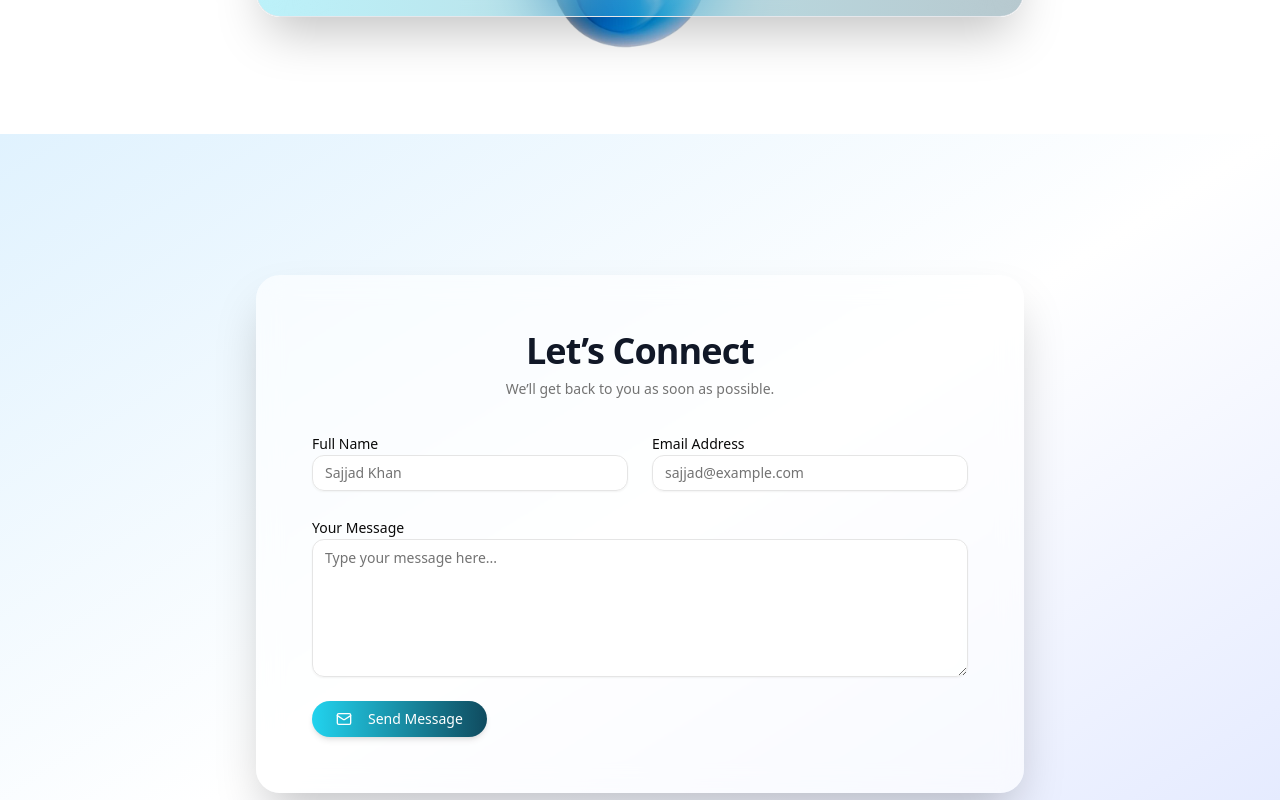
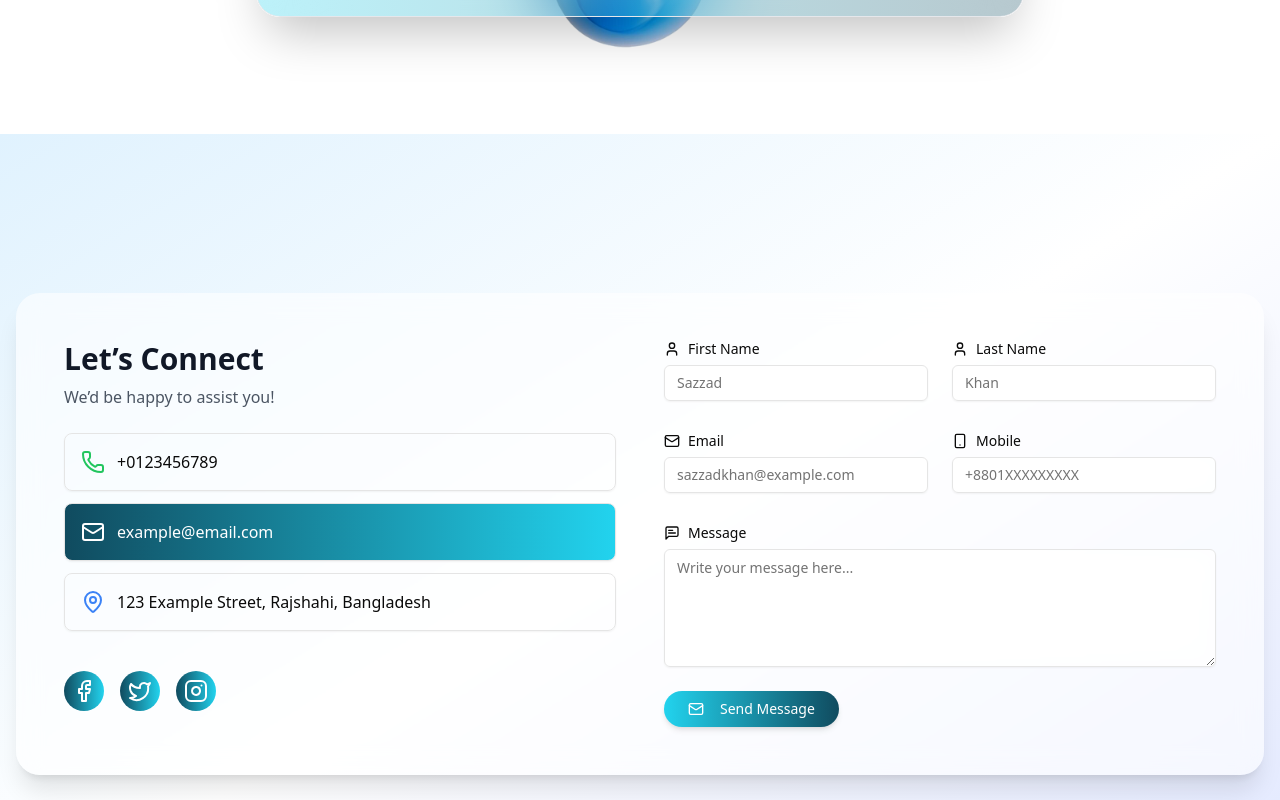
Before and after one commit to Zihadx/nestico2.0, a Next.js app: page /contact in a window 1280 px wide. Shown: the part 2080-2880 px from the top of the page. Built offline with nearby package versions, Linux system fonts and the light colour scheme.

Commit message:
update contact form

```diff
--- a/src/components/ContactUs/ContactForm/ContactForm.tsx
+++ b/src/components/ContactUs/ContactForm/ContactForm.tsx
@@ -5,15 +5,27 @@ import { Input } from "@/components/ui/input";
 import { Textarea } from "@/components/ui/textarea";
 import { Button } from "@/components/ui/button";
 import { Label } from "@/components/ui/label";
-import { Card, CardContent } from "@/components/ui/card";
-import { Loader2, Mail } from "lucide-react";
+import {
+  Mail,
+  Phone,
+  MapPin,
+  Loader2,
+  User,
+  MessageSquareText,
+  Smartphone,
+  Facebook,
+  Twitter,
+  Instagram,
+} from "lucide-react";
 import { motion, AnimatePresence } from "framer-motion";
 import { cn } from "@/lib/utils";
 
 const ContactForm = () => {
   const [formData, setFormData] = useState({
-    name: "",
+    firstName: "",
+    lastName: "",
     email: "",
+    mobile: "",
     message: "",
   });
   const [isSubmitting, setIsSubmitting] = useState(false);
@@ -35,8 +47,14 @@ const ContactForm = () => {
     try {
       await new Promise((res) => setTimeout(res, 1500));
       setSubmitted(true);
-      setFormData({ name: "", email: "", message: "" });
-    } catch (err) {
+      setFormData({
+        firstName: "",
+        lastName: "",
+        email: "",
+        mobile: "",
+        message: "",
+      });
+    } catch {
       setError("Something went wrong. Please try again later.");
     } finally {
       setIsSubmitting(false);
@@ -44,63 +62,143 @@ const ContactForm = () => {
   };
 
   return (
-    <motion.div
+    <motion.section
       initial={{ opacity: 0, y: 40 }}
       animate={{ opacity: 1, y: 0 }}
       transition={{ duration: 0.8, ease: "easeOut" }}
-      className="flex justify-center items-center min-h-screen px-4 bg-gradient-to-br from-sky-100 via-white to-indigo-100"
+      className="min-h-screen flex items-center justify-center px-4 py-16 bg-gradient-to-br from-sky-100 via-white to-indigo-100"
     >
-      <Card className="w-full max-w-3xl shadow-2xl border-none rounded-3xl backdrop-blur-md bg-white/60">
-        <CardContent className="p-10 sm:p-12 md:p-14 space-y-8">
-          <div className="text-center">
-            <h2 className="text-4xl font-extrabold tracking-tight text-gray-900">
-              Let’s Connect
-            </h2>
-            <p className="text-muted-foreground text-sm mt-2">
-              We’ll get back to you as soon as possible.
-            </p>
+      <div className="w-full max-w-7xl grid grid-cols-1 lg:grid-cols-2 gap-12 bg-white/60 rounded-3xl shadow-xl backdrop-blur-md p-8 md:p-12">
+        {/* Left: Contact Info */}
+        <div className="space-y-6">
+          <div>
+            <h2 className="text-3xl font-bold text-gray-900"> Let’s Connect</h2>
+            <p className="text-gray-600 mt-2">We’d be happy to assist you!</p>
           </div>
 
+          <div className="space-y-3">
+            <div className="flex items-center gap-3 p-4 border rounded-lg shadow-sm">
+              <Phone className="text-green-500" />
+              <span>+0123456789</span>
+            </div>
+            <div className="flex items-center gap-3 p-4 border rounded-lg shadow-sm bg-gradient-to-r from-[#104b5f] to-[#22d3ee] text-white">
+              <Mail className="text-white" />
+              <span>example@email.com</span>
+            </div>
+            <div className="flex items-center gap-3 p-4 border rounded-lg shadow-sm">
+              <MapPin className="text-blue-500" />
+              <span>123 Example Street, Rajshahi, Bangladesh</span>
+            </div>
+          </div>
+
+          <div className="flex gap-4 pt-4">
+            <a
+              href="#"
+              className="w-10 h-10 rounded-full flex items-center justify-center bg-gradient-to-r from-[#104b5f] to-[#22d3ee] text-white hover:opacity-80"
+            >
+              <Facebook />
+            </a>
+            <a
+              href="#"
+              className="w-10 h-10 rounded-full flex items-center justify-center bg-gradient-to-r from-[#104b5f] to-[#22d3ee] text-white hover:opacity-80"
+            >
+              <Twitter />
+            </a>
+            <a
+              href="#"
+              className="w-10 h-10 rounded-full flex items-center justify-center bg-gradient-to-r from-[#104b5f] to-[#22d3ee] text-white hover:opacity-80"
+            >
+              <Instagram />
+            </a>
+          </div>
+        </div>
+
+        {/* Right: Contact Form */}
         <form onSubmit={handleSubmit} className="space-y-6">
           <div className="grid grid-cols-1 md:grid-cols-2 gap-6">
             <div>
-                <Label htmlFor="name">Full Name</Label>
+              <Label htmlFor="firstName" className="flex items-center gap-2">
+                <User className="h-4 w-4" />
+                First Name
+              </Label>
               <Input
-                  id="name"
-                  name="name"
-                  placeholder="Sajjad Khan"
-                  value={formData.name}
+                id="firstName"
+                name="firstName"
+                placeholder="Sazzad"
+                value={formData.firstName}
                 onChange={handleChange}
                 required
-                  className="rounded-xl bg-white/70 backdrop-blur-md"
+                className="rounded-md bg-white/70 backdrop-blur-md my-2 focus-visible:border-cyan-500 focus-visible:ring-1 focus-visible:ring-cyan-500 focus-visible:ring-offset-0 focus:outline-none"
               />
             </div>
+
             <div>
-                <Label htmlFor="email">Email Address</Label>
+              <Label htmlFor="lastName" className="flex items-center gap-2">
+                <User className="h-4 w-4" />
+                Last Name
+              </Label>
+              <Input
+                id="lastName"
+                name="lastName"
+                placeholder="Khan"
+                value={formData.lastName}
+                onChange={handleChange}
+                required
+                className="rounded-md bg-white/70 backdrop-blur-md my-2 focus-visible:border-cyan-500 focus-visible:ring-1 focus-visible:ring-cyan-500 focus-visible:ring-offset-0 focus:outline-none"
+              />
+            </div>
+          </div>
+
+          <div className="grid grid-cols-1 md:grid-cols-2 gap-6">
+            <div>
+              <Label htmlFor="email" className="flex items-center gap-2">
+                <Mail className="h-4 w-4" />
+                Email
+              </Label>
               <Input
                 id="email"
                 name="email"
                 type="email"
-                  placeholder="sajjad@example.com"
+                placeholder="sazzadkhan@example.com"
                 value={formData.email}
                 onChange={handleChange}
                 required
-                  className="rounded-xl bg-white/70 backdrop-blur-md"
+                className="rounded-md bg-white/70 backdrop-blur-md my-2 focus-visible:border-cyan-500 focus-visible:ring-1 focus-visible:ring-cyan-500 focus-visible:ring-offset-0 focus:outline-none"
+              />
+            </div>
+
+            <div>
+              <Label htmlFor="mobile" className="flex items-center gap-2">
+                <Smartphone className="h-4 w-4" />
+                Mobile
+              </Label>
+              <Input
+                id="mobile"
+                name="mobile"
+                type="tel"
+                placeholder="+8801XXXXXXXXX"
+                value={formData.mobile}
+                onChange={handleChange}
+                required
+                className="rounded-md bg-white/70 backdrop-blur-md my-2 focus-visible:border-cyan-500 focus-visible:ring-1 focus-visible:ring-cyan-500 focus-visible:ring-offset-0 focus:outline-none"
               />
             </div>
           </div>
 
           <div>
-              <Label htmlFor="message">Your Message</Label>
+            <Label htmlFor="message" className="flex items-center gap-2">
+              <MessageSquareText className="h-4 w-4" />
+              Message
+            </Label>
             <Textarea
               id="message"
               name="message"
-                placeholder="Type your message here..."
-                rows={6}
+              placeholder="Write your message here..."
+              rows={5}
               value={formData.message}
               onChange={handleChange}
               required
-                className="rounded-xl bg-white/70 backdrop-blur-md"
+              className="rounded-md bg-white/70 backdrop-blur-md my-2 focus-visible:border-cyan-500 focus-visible:ring-1 focus-visible:ring-cyan-500 focus-visible:ring-offset-0 focus:outline-none"
             />
           </div>
 
@@ -120,10 +218,11 @@ const ContactForm = () => {
                 </>
               ) : (
                 <>
-                    <Mail  className="mr-2" size={18} /> Send Message
+                  <Mail className="mr-2" size={18} /> Send Message
                 </>
               )}
             </Button>
+
             <AnimatePresence>
               {submitted && (
                 <motion.p
@@ -136,14 +235,14 @@ const ContactForm = () => {
                 </motion.p>
               )}
             </AnimatePresence>
+
             {error && (
               <p className="text-red-600 text-sm font-medium">{error}</p>
             )}
           </div>
         </form>
-        </CardContent>
-      </Card>
-    </motion.div>
+      </div>
+    </motion.section>
   );
 };
 
--- a/src/components/Home/HappyClients/HappyClients.tsx
+++ b/src/components/Home/HappyClients/HappyClients.tsx
@@ -9,11 +9,12 @@ import { ChevronLeft, ChevronRight, Quote } from "lucide-react";
 
 const testimonials = [
   {
-    name: "Zabeen Yusuf Nur",
-    role: "IT Consultant, Australia",
+    name: "Jerin Tasnim Sultana",
+    role: "Systems Analyst, Australia",
     feedback:
-      "Such service platforms are available in other countries. I’ve personally used those when I was abroad. I’m very pleased that such a portal is available here in Bangladesh as well. Thank you Nestico.",
-    videoUrl: "https://www.learningcontainer.com/wp-content/uploads/2020/05/sample-mp4-file.mp4",
+      "I’ve seen platforms like this overseas, but it’s amazing to have something homegrown right here in Bangladesh. Hats off to Nestico.",
+    videoUrl:
+      "https://www.learningcontainer.com/wp-content/uploads/2020/05/sample-mp4-file.mp4",
   },
   {
     name: "Barbara R",
@@ -52,17 +53,15 @@ const testimonials = [
   },
 ];
 
-
-
 const HappyClients = () => {
   return (
     <section className="py-20 bg-gray-100 my-16 dark:bg-zinc-900">
       <div className="max-w-7xl mx-auto px-4 relative">
         {/* Heading */}
         <div className="flex items-center gap-2">
-          <p className="bg-gray-600 h-[1.2px] w-8 mb-1"></p>
-          <p className="text-sm uppercase tracking-wider text-gray-700 dark:text-gray-700 mb-2">
-            Some Happy Faces
+          <p className="flex items-center justify-center text-sm text-gray-700 tracking-wider uppercase mb-2 font-semibold">
+            <span className="w-8 h-[1.3px] bg-gray-700 mr-2"></span>
+            SOME HAPPY FACES
           </p>
         </div>
         <h2 className="text-3xl sm:text-4xl font-bold mb-10 text-zinc-900">
@@ -75,13 +74,13 @@ const HappyClients = () => {
             className="custom-prev bg-white dark:bg-zinc-700 p-3 rounded-full shadow hover:scale-105 transition"
             aria-label="Previous"
           >
-            <ChevronLeft className="w-5 h-5 text-gray-900 dark:text-white" />
+            <ChevronLeft className="w-5 h-5 text-[#22d3ee]" />
           </button>
           <button
-            className="custom-next bg-white dark:bg-zinc-700 p-3 rounded-full shadow hover:scale-105 transition"
+            className="custom-next bg-white p-3 rounded-full shadow hover:scale-105 transition"
             aria-label="Next"
           >
-            <ChevronRight className="w-5 h-5 text-gray-900 dark:text-white" />
+            <ChevronRight className="w-5 h-5 text-[#22d3ee]" />
           </button>
         </div>
 
@@ -100,7 +99,8 @@ const HappyClients = () => {
               <SwiperSlide key={index}>
                 <div className="grid md:grid-cols-2 gap-10 items-start my-8">
                   {/* Left content -------------*/}
-                  <div className="flex flex-col justify-between h-full border-l-8 border-cyan-500 p-5">
+
+                  <div className="flex flex-col justify-between h-full border-l-8 border-[#22d3ee] p-5 rounded-sm ">
                     <div className="">
                       <Quote className="w-10 h-10 text-cyan-500 mb-4" />
                       <p className="text-xl italic text-gray-700 dark:text-gray-200 mb-4 leading-relaxed">
```
Lines whose indentation alone changed are shown as unchanged.
